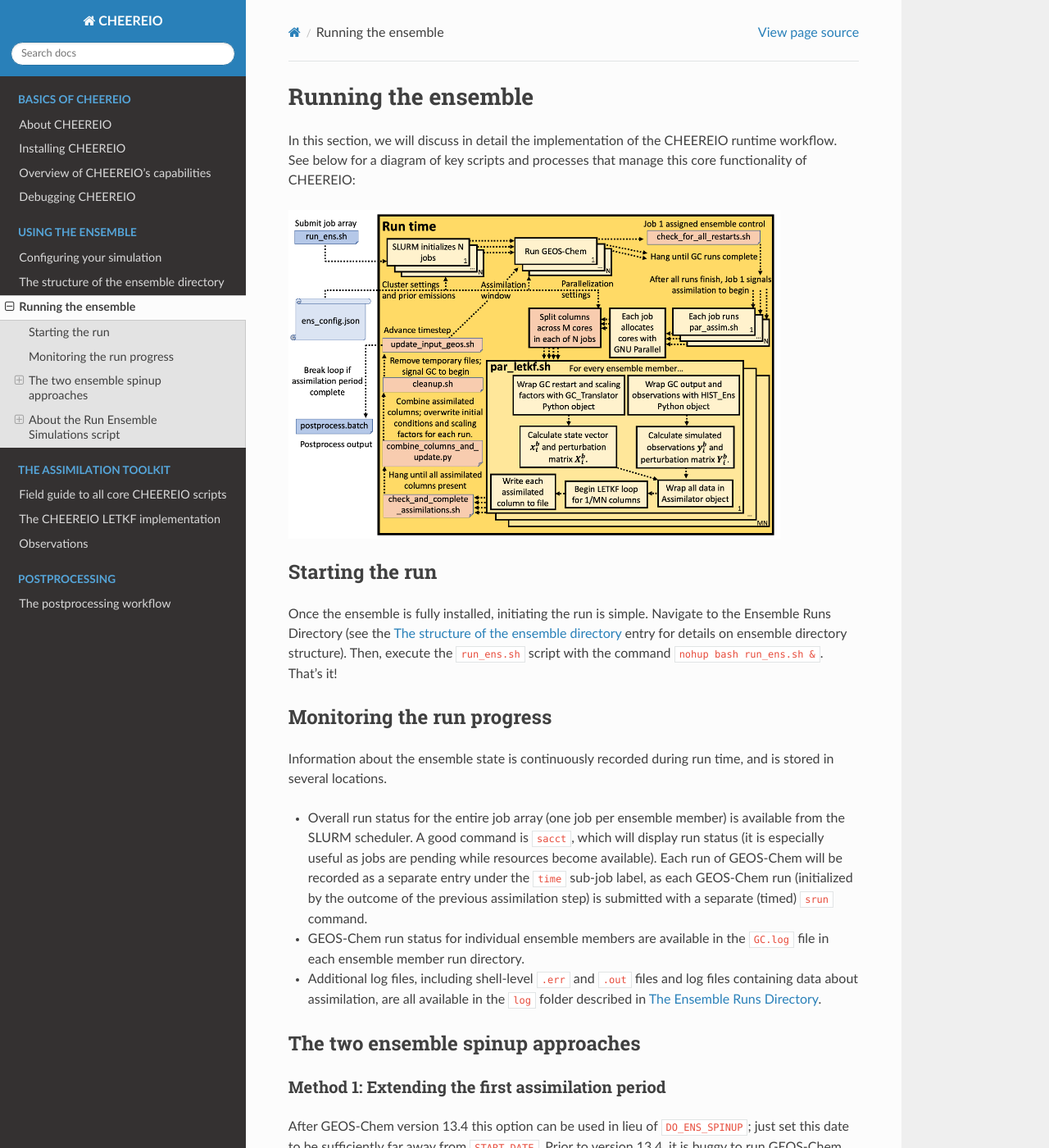
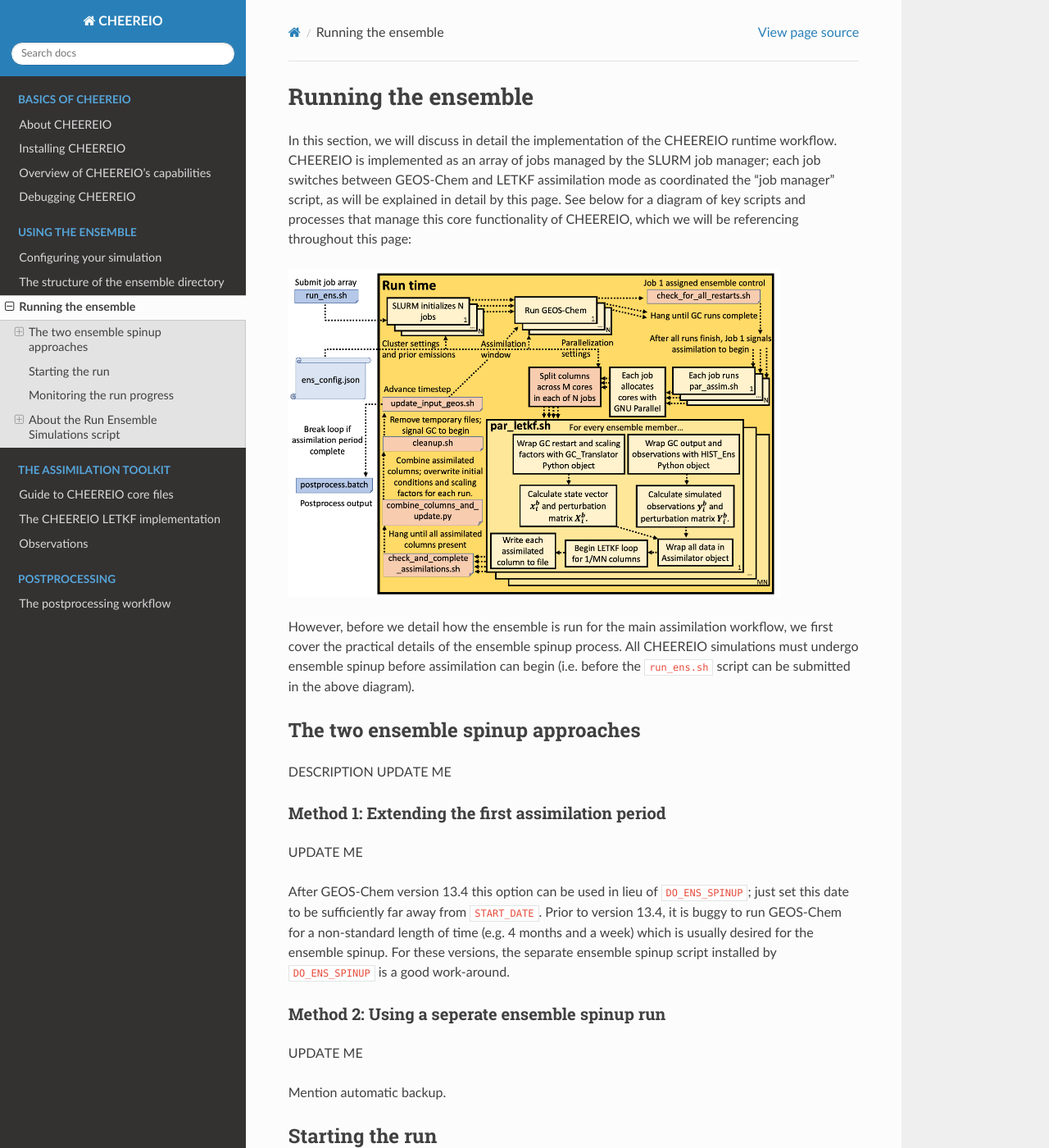
Before and after one commit to drewpendergrass/CHEEREIO, a Sphinx documentation site: the page built from docs/Running-the-ensemble.rst, in a window 1280 px wide and 1400 px high. Shown: the whole window at 82% size. Built offline with Sphinx 7.4.7 and the Read the Docs theme 2.0.0, drawn with Linux system fonts in a browser that asks for light colours; some of the changed text lies outside the part shown.

Commit message:
modest partial updates

```diff
--- a/docs/Field-guide-to-scripts.rst
+++ b/docs/Field-guide-to-scripts.rst
@@ -1,4 +1,4 @@
-Field guide to all core CHEEREIO scripts
+Guide to CHEEREIO core files
 ==========
 
 The ``core/`` folder of the main CHEEREIO code directory is where the, well, core of CHEEREIO resides. All the main code utilities, assimilation tools, and observation integration scripts live here. This page gives an overview of all the files in the ``core`` folder; the most important files and files which users might interact with are explored on other pages in the documentation, and are linked to when appropriate.
--- a/docs/Running-the-ensemble.rst
+++ b/docs/Running-the-ensemble.rst
@@ -3,11 +3,34 @@
 Running the ensemble
 ==========
 
-In this section, we will discuss in detail the implementation of the CHEEREIO runtime workflow. See below for a diagram of key scripts and processes that manage this core functionality of CHEEREIO:
+In this section, we will discuss in detail the implementation of the CHEEREIO runtime workflow. CHEEREIO is implemented as an array of jobs managed by the SLURM job manager; each job switches between GEOS-Chem and LETKF assimilation mode as coordinated the "job manager" script, as will be explained in detail by this page. See below for a diagram of key scripts and processes that manage this core functionality of CHEEREIO, which we will be referencing throughout this page:
 
 .. image:: runtime_detail.png
   :width: 600
   :alt: Figure showing the CHEEREIO runtime workflow process.
+
+However, before we detail how the ensemble is run for the main assimilation workflow, we first cover the practical details of the ensemble spinup process. All CHEEREIO simulations must undergo ensemble spinup before assimilation can begin (i.e. before the ``run_ens.sh`` script can be submitted in the above diagram).
+
+.. _Run Ensemble Spinup Simulations:
+
+The two ensemble spinup approaches
+-------------
+
+DESCRIPTION UPDATE ME
+
+Method 1: Extending the first assimilation period
+~~~~~~~~~~~~~
+
+UPDATE ME
+
+After GEOS-Chem version 13.4 this option can be used in lieu of ``DO_ENS_SPINUP``; just set this date to be sufficiently far away from ``START_DATE``. Prior to version 13.4, it is buggy to run GEOS-Chem for a non-standard length of time (e.g. 4 months and a week) which is usually desired for the ensemble spinup. For these versions, the separate ensemble spinup script installed by ``DO_ENS_SPINUP`` is a good work-around.
+
+Method 2: Using a seperate ensemble spinup run
+~~~~~~~~~~~~~
+
+UPDATE ME
+
+Mention automatic backup.
 
 Starting the run
 -------------
@@ -22,19 +45,7 @@
 * Overall run status for the entire job array (one job per ensemble member) is available from the SLURM scheduler. A good command is ``sacct``, which will display run status (it is especially useful as jobs are pending while resources become available). Each run of GEOS-Chem will be recorded as a separate entry under the ``time`` sub-job label, as each GEOS-Chem run (initialized by the outcome of the previous assimilation step) is submitted with a separate (timed) ``srun`` command.
 * GEOS-Chem run status for individual ensemble members are available in the ``GC.log`` file in each ensemble member run directory.
 * Additional log files, including shell-level ``.err`` and ``.out`` files and log files containing data about assimilation, are all available in the ``log`` folder described in :ref:`Ensemble Runs`.
-
-.. _Run Ensemble Spinup Simulations:
-
-The two ensemble spinup approaches
--------------
-
-Method 1: Extending the first assimilation period
-~~~~~~~~~~~~~
-
-After GEOS-Chem version 13.4 this option can be used in lieu of ``DO_ENS_SPINUP``; just set this date to be sufficiently far away from ``START_DATE``. Prior to version 13.4, it is buggy to run GEOS-Chem for a non-standard length of time (e.g. 4 months and a week) which is usually desired for the ensemble spinup. For these versions, the separate ensemble spinup script installed by ``DO_ENS_SPINUP`` is a good work-around.
-
-Method 2: Using a seperate ensemble spinup run
-~~~~~~~~~~~~~
+* You can see the current assimilation window that CHEEREIO is processing by viewing the contents of the ``CURRENT_DATE_TIME`` file within the ``scratch/`` folder.
 
 .. _Run Ensemble Simulations:
 
```
